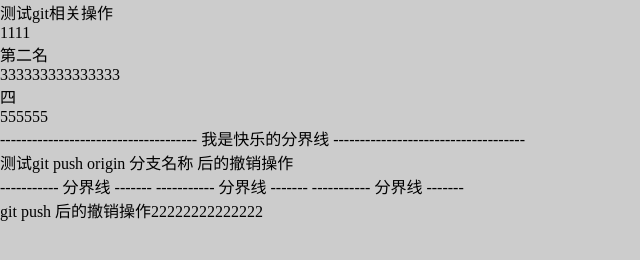
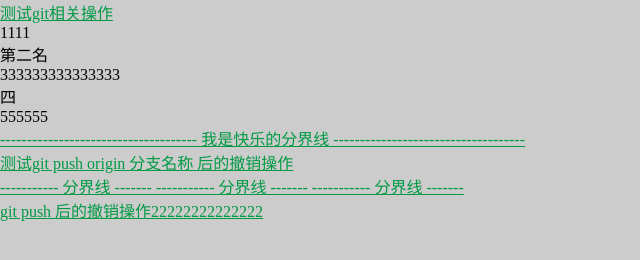
Before and after one commit to Agxr/testgit, a plain HTML site: page index.html in a window 1280 px wide. Shown: the whole page, without its empty margins (0-640 px from the left). Drawn offline with Linux system fonts and the light colour scheme.

Commit message:
git push 撤销3333333

```diff
--- a/css/index.css
+++ b/css/index.css
@@ -5,3 +5,8 @@
 body {
   background-color: #ccc;
 }
+p {
+  font-size: #20px;
+  color: #009a44;
+  text-decoration: underline;
+}
```
